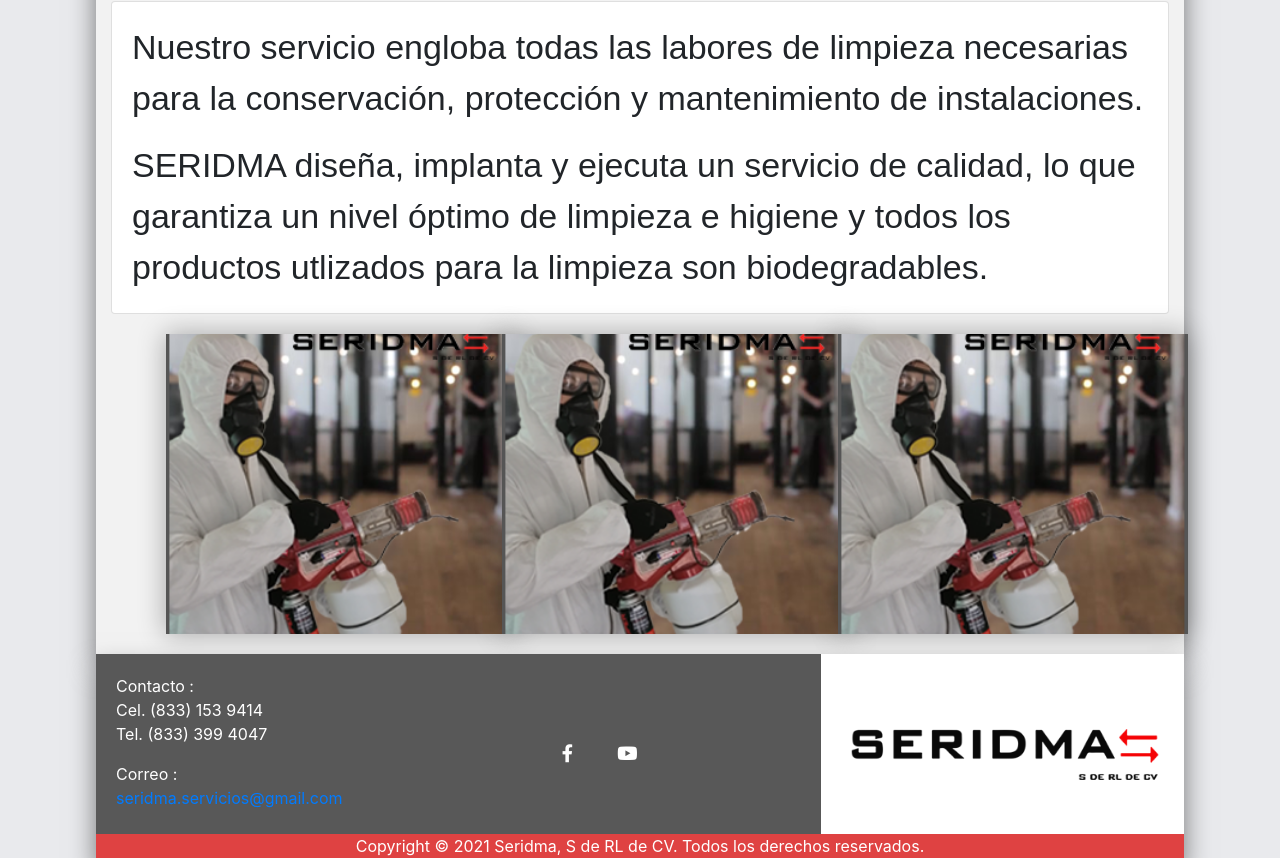
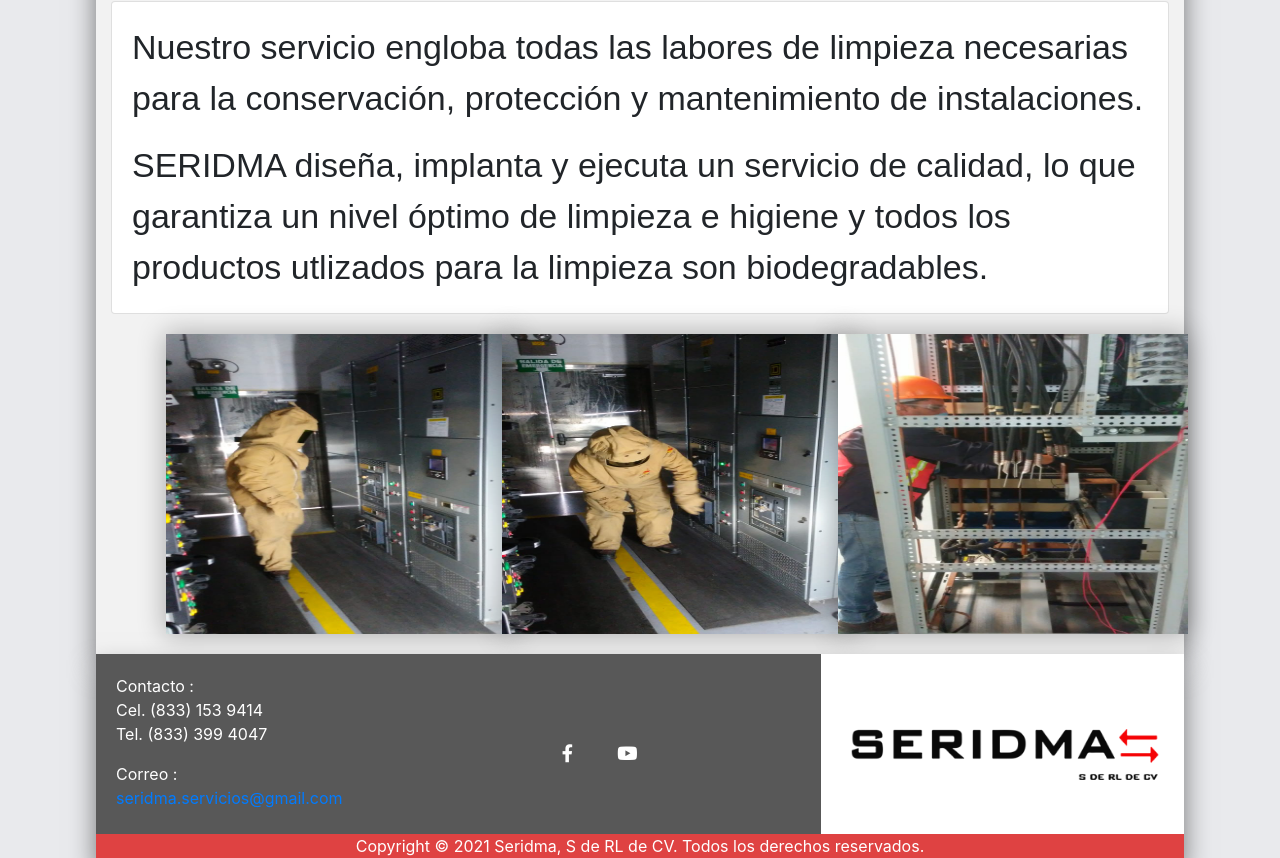
Before and after one commit to CesarAguilar43/seridma, a React (Create React App) app: page / in a window 1280 px wide. Shown: the part 1576-2434 px from the top of the page. Built offline with nearby package versions, Linux system fonts and the light colour scheme; a web font is replaced by a local one.

Commit message:
Cambios en el home y cards

```diff
--- a/package.json
+++ b/package.json
@@ -3,6 +3,11 @@
   "version": "0.1.0",
   "private": true,
   "dependencies": {
+    "@fortawesome/fontawesome-svg-core": "^1.2.35",
+    "@fortawesome/free-brands-svg-icons": "^5.15.3",
+    "@fortawesome/free-regular-svg-icons": "^5.15.3",
+    "@fortawesome/free-solid-svg-icons": "^5.15.3",
+    "@fortawesome/react-fontawesome": "^0.1.14",
     "@testing-library/jest-dom": "^5.11.4",
     "@testing-library/react": "^11.1.0",
     "@testing-library/user-event": "^12.1.10",
--- a/src/assets/css/Home.css
+++ b/src/assets/css/Home.css
@@ -46,6 +46,7 @@
     padding: 20px 40px;
 }
 
+
 @media only screen and (max-width: 1198px) {
 
     .container-wrapper{
@@ -59,6 +60,11 @@
     .banner-medium{
         display: block;
     }
+    .col-image-hover{
+        margin: 0 auto;
+        margin-bottom: 10px;
+
+    }
 }
 
 @media only screen and (max-width: 600px) {
@@ -69,4 +75,13 @@
     .banner-movil{
         display: block;
     }
+
+
 }
+
+@media only screen and (max-width: 450px) {
+
+    .row-image-hover{
+        display: none;
+    }
+}
--- a/src/assets/css/HoverImg.css
+++ b/src/assets/css/HoverImg.css
@@ -49,6 +49,7 @@
     left: 50%;
     transform: translate(-50%, -50%);
     transition: .8s;
+    width: 100%;
 }
 
 .image-hover i{
--- a/src/components/hover-images/HoverImg.js
+++ b/src/components/hover-images/HoverImg.js
@@ -1,14 +1,16 @@
 import React, { useState } from 'react';
 import '../../assets/css/HoverImg.css';
 import ModalHover from '../modal/Modal';
+import { FontAwesomeIcon } from '@fortawesome/react-fontawesome';
+import { faSearch } from '@fortawesome/free-solid-svg-icons';
 
 function HoverImg({ img }) {
     const [modalShow, setModalShow] = useState(false);
     return (
         <>
-            <div className="image-hover"  onClick={() => setModalShow(true)} >
+            <div className="image-hover" onClick={() => setModalShow(true)} >
                 <img src={img} alt="" />
-                <i className="fas fa-search fa-5x"/>
+                <i><FontAwesomeIcon icon={faSearch} size="6x" /></i>
             </div>
             <ModalHover
                 show={modalShow}
--- a/src/containers/home/Home.js
+++ b/src/containers/home/Home.js
@@ -48,14 +48,14 @@
                     <Col xs={12} lg={4}>
                         <HoverImg ruteImg={seridma03} altImg="Imagen1" titleImg="Titulo 3" descImg="loremp ipsum"/>
                     </Col> */}
-                    <Col xs={12} lg={4}>
-                        <HoverImg img={bannerMovil} />
+                    <Col xs={12} lg={4} className="col-image-hover">
+                        <HoverImg img={seridma01} />
                     </Col>
-                    <Col xs={12} lg={4}>
-                        <HoverImg img={bannerMovil} />
+                    <Col xs={12} lg={4} className="col-image-hover">
+                        <HoverImg img={seridma02} />
                     </Col>
-                    <Col xs={12} lg={4}>
-                        <HoverImg img={bannerMovil} />
+                    <Col xs={12} lg={4} className="col-image-hover">
+                        <HoverImg img={seridma03} />
                     </Col>
                 </Row>
             </Container>
```
Also changed, not shown: 2 other files (tests, documents, lock files or other folders).
